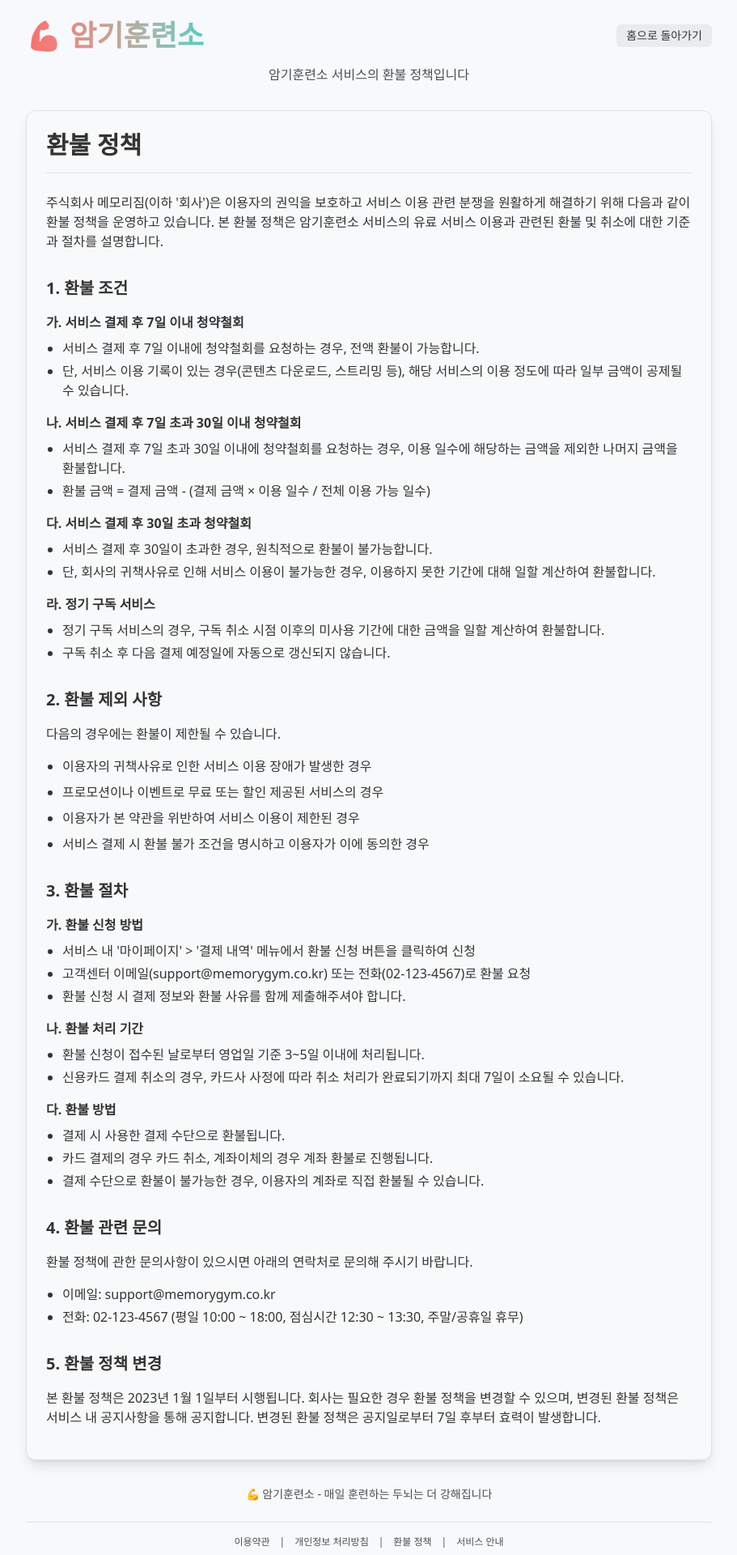
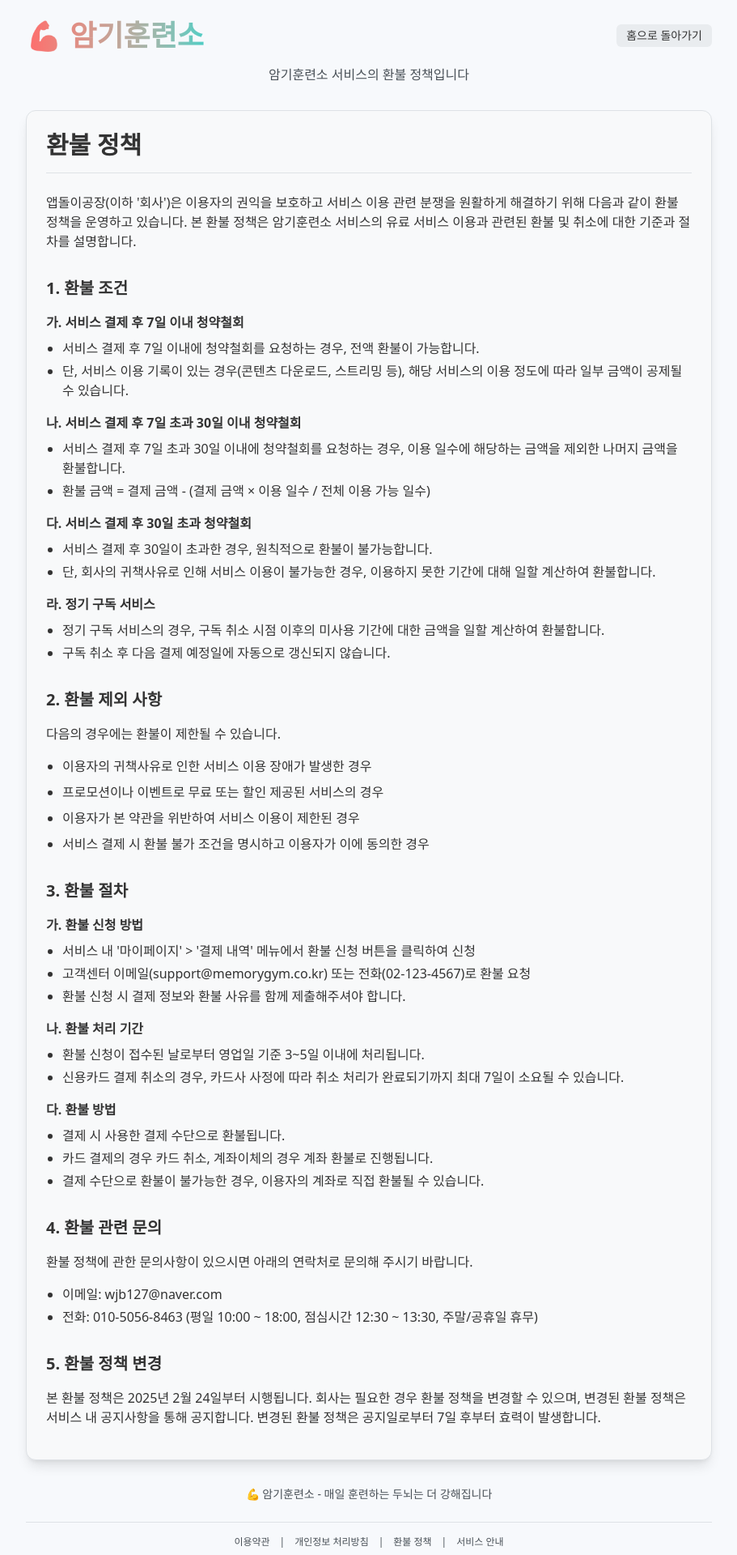
Before and after one commit to wjb127/memorygym2, a Next.js app: page /refund-policy in a window 1280 px wide. Shown: the top 1920 px of the page at 81% size, without its empty margins (184-1095 px from the left). Built offline with nearby package versions, Linux system fonts and the light colour scheme; no server answers.

Commit message:
법적 페이지들의 회사 정보 업데이트: 앱돌이공장 정보 반영

```diff
--- a/src/app/privacy/page.tsx
+++ b/src/app/privacy/page.tsx
@@ -6,7 +6,7 @@ export default function PrivacyPage() {
       <div className="space-y-8">
         <section>
           <p className="mb-4">
-            주식회사 메모리짐(이하 '회사')은 이용자의 개인정보를 중요시하며, 「정보통신망 이용촉진 및 정보보호 등에 관한 법률」, 「개인정보 보호법」 등 관련 법령을 준수하기 위하여 노력하고 있습니다. 회사는 개인정보 처리방침을 통하여 회사가 이용자로부터 수집하는 개인정보의 항목, 개인정보의 수집 및 이용목적, 개인정보의 보유 및 이용기간, 개인정보의 제3자 제공 및 취급위탁에 관한 사항을 알려드립니다.
+            앱돌이공장(이하 '회사')은 이용자의 개인정보를 중요시하며, 「정보통신망 이용촉진 및 정보보호 등에 관한 법률」, 「개인정보 보호법」 등 관련 법령을 준수하기 위하여 노력하고 있습니다. 회사는 개인정보 처리방침을 통하여 회사가 이용자로부터 수집하는 개인정보의 항목, 개인정보의 수집 및 이용목적, 개인정보의 보유 및 이용기간, 개인정보의 제3자 제공 및 취급위탁에 관한 사항을 알려드립니다.
           </p>
         </section>
 
@@ -193,9 +193,9 @@ export default function PrivacyPage() {
 
           <div className="ml-5">
             <p><span className="font-medium">개인정보 보호책임자</span></p>
-            <p className="ml-4">성명: 홍길동</p>
+            <p className="ml-4">성명: 위승빈</p>
             <p className="ml-4">직책: 개인정보보호 책임자</p>
-            <p className="ml-4">연락처: privacy@memorygym.co.kr, 02-123-4567</p>
+            <p className="ml-4">연락처: wjb127@naver.com, 010-5056-8463</p>
           </div>
         </section>
 
@@ -203,7 +203,7 @@ export default function PrivacyPage() {
           <h2 className="text-xl font-semibold mb-4" id="section-10">10. 개인정보 처리방침 변경</h2>
 
           <p className="mb-4">
-            이 개인정보 처리방침은 2023년 1월 1일부터 적용됩니다. 법령 및 방침에 따른 변경내용의 추가, 삭제 및 정정이 있는 경우에는 변경사항의 시행 7일 전부터 공지사항을 통하여 고지할 것입니다.
+            이 개인정보 처리방침은 2025년 2월 24일부터 적용됩니다. 법령 및 방침에 따른 변경내용의 추가, 삭제 및 정정이 있는 경우에는 변경사항의 시행 7일 전부터 공지사항을 통하여 고지할 것입니다.
           </p>
         </section>
       </div>
--- a/src/app/refund-policy/page.tsx
+++ b/src/app/refund-policy/page.tsx
@@ -6,7 +6,7 @@ export default function RefundPolicyPage() {
       <div className="space-y-8">
         <section>
           <p className="mb-4">
-            주식회사 메모리짐(이하 '회사')은 이용자의 권익을 보호하고 서비스 이용 관련 분쟁을 원활하게 해결하기 위해 다음과 같이 환불 정책을 운영하고 있습니다. 본 환불 정책은 암기훈련소 서비스의 유료 서비스 이용과 관련된 환불 및 취소에 대한 기준과 절차를 설명합니다.
+            앱돌이공장(이하 '회사')은 이용자의 권익을 보호하고 서비스 이용 관련 분쟁을 원활하게 해결하기 위해 다음과 같이 환불 정책을 운영하고 있습니다. 본 환불 정책은 암기훈련소 서비스의 유료 서비스 이용과 관련된 환불 및 취소에 대한 기준과 절차를 설명합니다.
           </p>
         </section>
 
@@ -85,8 +85,8 @@ export default function RefundPolicyPage() {
           </p>
 
           <ul className="list-disc ml-5 space-y-1">
-            <li>이메일: support@memorygym.co.kr</li>
-            <li>전화: 02-123-4567 (평일 10:00 ~ 18:00, 점심시간 12:30 ~ 13:30, 주말/공휴일 휴무)</li>
+            <li>이메일: wjb127@naver.com</li>
+            <li>전화: 010-5056-8463 (평일 10:00 ~ 18:00, 점심시간 12:30 ~ 13:30, 주말/공휴일 휴무)</li>
           </ul>
         </section>
 
@@ -94,7 +94,7 @@ export default function RefundPolicyPage() {
           <h2 className="text-xl font-semibold mb-4" id="section-5">5. 환불 정책 변경</h2>
 
           <p className="mb-4">
-            본 환불 정책은 2023년 1월 1일부터 시행됩니다. 회사는 필요한 경우 환불 정책을 변경할 수 있으며, 변경된 환불 정책은 서비스 내 공지사항을 통해 공지합니다. 변경된 환불 정책은 공지일로부터 7일 후부터 효력이 발생합니다.
+            본 환불 정책은 2025년 2월 24일부터 시행됩니다. 회사는 필요한 경우 환불 정책을 변경할 수 있으며, 변경된 환불 정책은 서비스 내 공지사항을 통해 공지합니다. 변경된 환불 정책은 공지일로부터 7일 후부터 효력이 발생합니다.
           </p>
         </section>
       </div>
--- a/src/app/service/page.tsx
+++ b/src/app/service/page.tsx
@@ -173,8 +173,8 @@ export default function ServicePage() {
           </p>
 
           <ul className="list-disc ml-5 space-y-2">
-            <li>이메일: support@memorygym.co.kr</li>
-            <li>전화: 02-123-4567 (평일 10:00 ~ 18:00, 점심시간 12:30 ~ 13:30, 주말/공휴일 휴무)</li>
+            <li>이메일: wjb127@naver.com</li>
+            <li>전화: 010-5056-8463 (평일 10:00 ~ 18:00, 점심시간 12:30 ~ 13:30, 주말/공휴일 휴무)</li>
             <li>서비스 내 '피드백' 버튼을 통한 문의</li>
           </ul>
 
--- a/src/app/terms/page.tsx
+++ b/src/app/terms/page.tsx
@@ -16,7 +16,7 @@ export default function TermsPage() {
             <div>
               <h3 className="font-semibold" id="article-1">제1조 (목적)</h3>
               <p className="mt-2">
-                이 약관은 주식회사 메모리짐(이하 "회사")이 제공하는 암기훈련소 서비스(이하 "서비스")의 이용과 관련하여 회사와 이용자 간의 권리, 의무 및 책임사항, 기타 필요한 사항을 규정함을 목적으로 합니다.
+                이 약관은 앱돌이공장(이하 "회사")이 제공하는 암기훈련소 서비스(이하 "서비스")의 이용과 관련하여 회사와 이용자 간의 권리, 의무 및 책임사항, 기타 필요한 사항을 규정함을 목적으로 합니다.
               </p>
             </div>
 
@@ -137,7 +137,7 @@ export default function TermsPage() {
 
         <div className="mt-10 pt-6 border-t border-[var(--neutral-300)]">
           <p className="text-center text-sm text-[var(--neutral-700)]">
-            본 약관은 2023년 1월 1일부터 시행합니다.
+            본 약관은 2025년 2월 24일부터 시행합니다.
           </p>
         </div>
 
```
